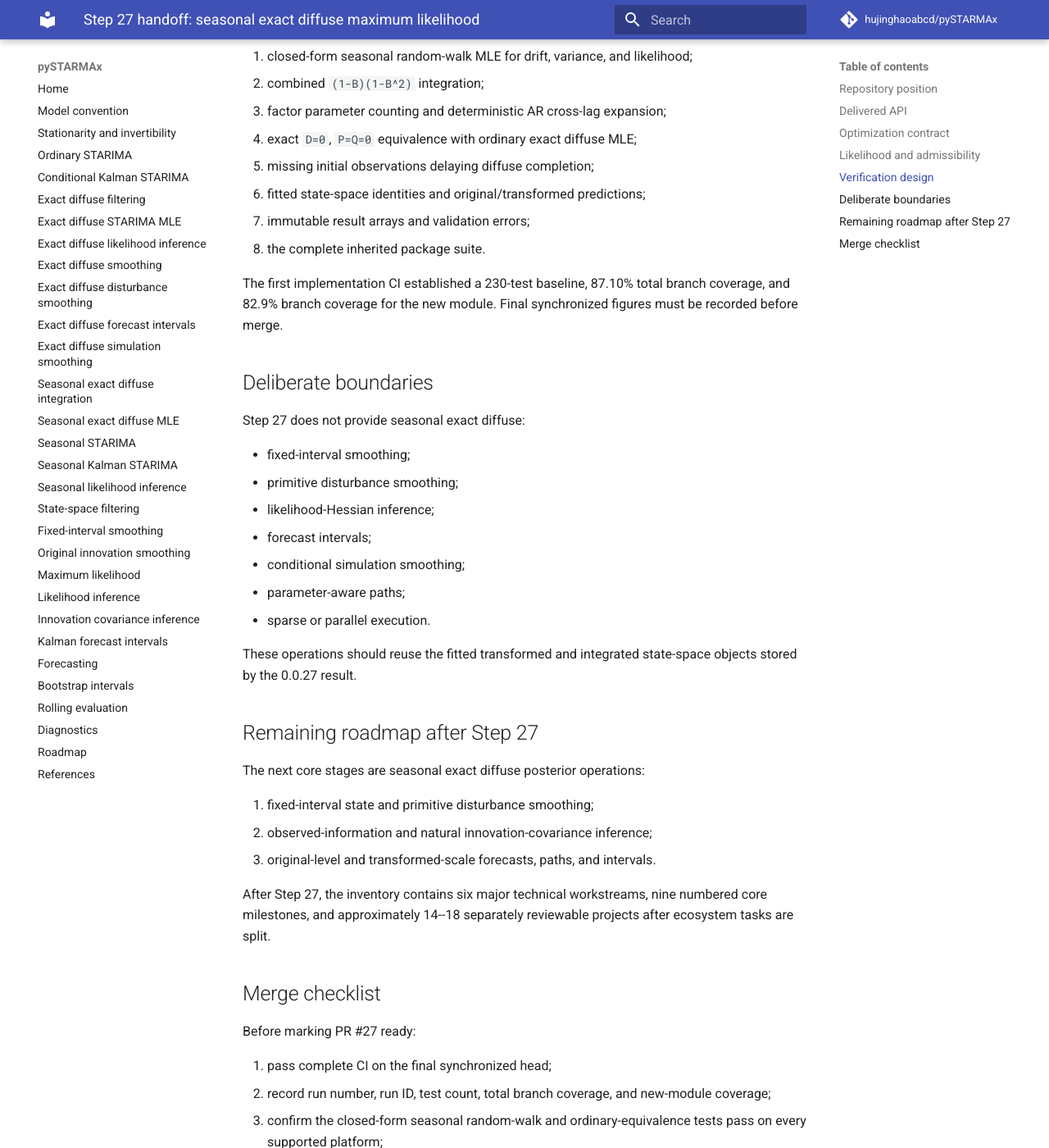
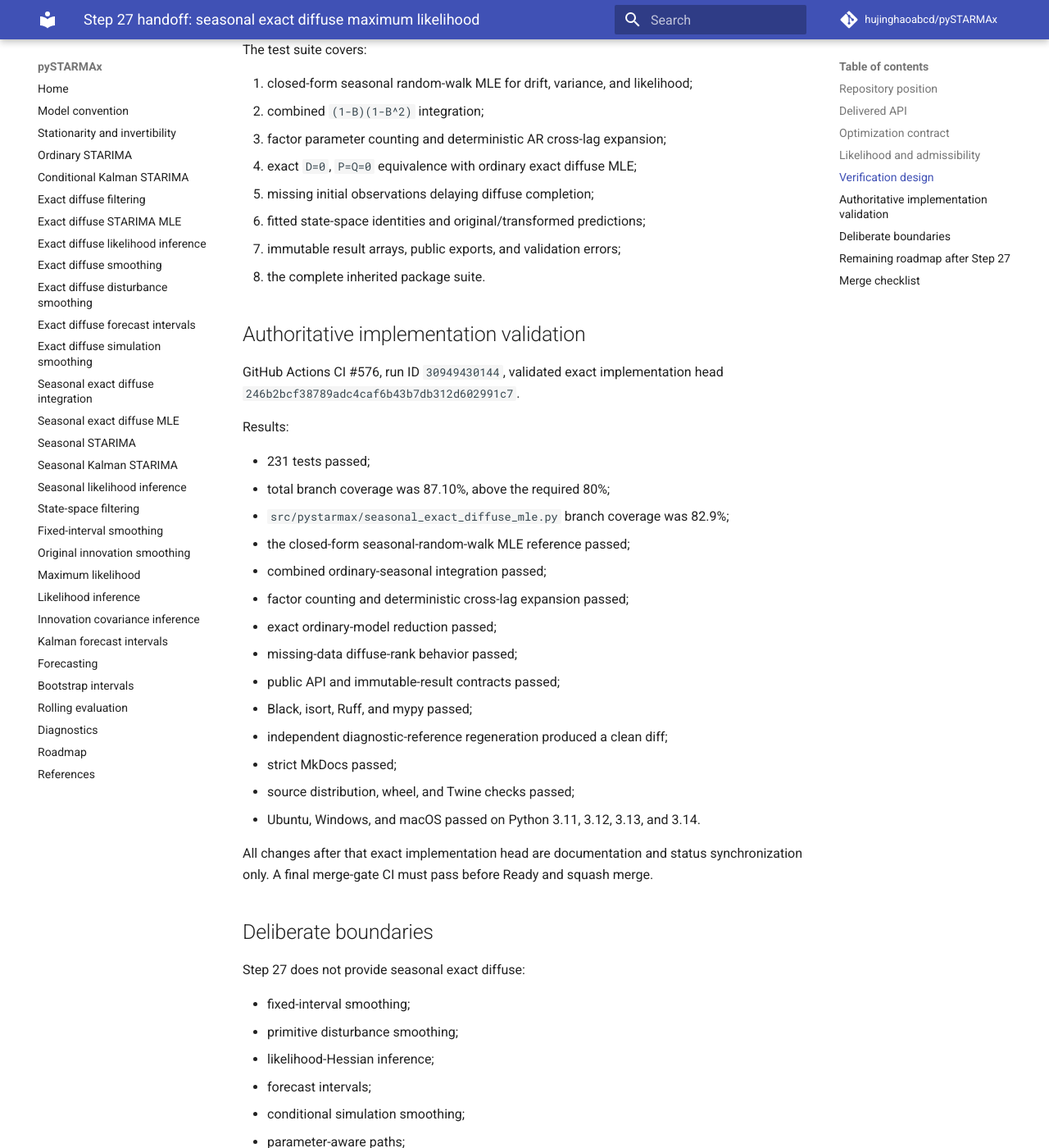
Before and after one commit to hujinghaoabcd/pySTARMAx, an MkDocs documentation site: the page built from docs/development/STEP_27_SEASONAL_EXACT_DIFFUSE_MLE.md, in a window 1280 px wide and 1400 px high, scrolled down 1926 px. Shown: the whole window at 82% size. Built offline with MkDocs 1.6.1 and Material for MkDocs 9.7.7, drawn with Linux system fonts in a browser that asks for light colours; comment, search, counter and statistics services are not loaded; some of the changed text lies outside the part shown.

Commit message:
Record Step 27 authoritative validation

```diff
--- a/docs/development/STEP_27_SEASONAL_EXACT_DIFFUSE_MLE.md
+++ b/docs/development/STEP_27_SEASONAL_EXACT_DIFFUSE_MLE.md
@@ -7,8 +7,8 @@
 - pull request: PR #27, `Add seasonal exact diffuse maximum likelihood`;
 - base: version 0.0.26 on `main` at merge commit
   `e626ff330c2e6966d1474883656bf3543f56d84a`;
-- authoritative final validation: pending on the synchronized code and
-  documentation head.
+- implementation validation: CI #576, run ID `30949430144`;
+- final synchronized documentation merge-gate: pending on this head.
 
 ## Delivered API
 
@@ -86,12 +86,34 @@ The test suite covers:
 4. exact `D=0`, `P=Q=0` equivalence with ordinary exact diffuse MLE;
 5. missing initial observations delaying diffuse completion;
 6. fitted state-space identities and original/transformed predictions;
-7. immutable result arrays and validation errors;
+7. immutable result arrays, public exports, and validation errors;
 8. the complete inherited package suite.
 
-The first implementation CI established a 230-test baseline, 87.10% total
-branch coverage, and 82.9% branch coverage for the new module. Final synchronized
-figures must be recorded before merge.
+## Authoritative implementation validation
+
+GitHub Actions CI #576, run ID `30949430144`, validated exact implementation
+head `246b2bcf38789adc4caf6b43b7db312d602991c7`.
+
+Results:
+
+- 231 tests passed;
+- total branch coverage was 87.10%, above the required 80%;
+- `src/pystarmax/seasonal_exact_diffuse_mle.py` branch coverage was 82.9%;
+- the closed-form seasonal-random-walk MLE reference passed;
+- combined ordinary-seasonal integration passed;
+- factor counting and deterministic cross-lag expansion passed;
+- exact ordinary-model reduction passed;
+- missing-data diffuse-rank behavior passed;
+- public API and immutable-result contracts passed;
+- Black, isort, Ruff, and mypy passed;
+- independent diagnostic-reference regeneration produced a clean diff;
+- strict MkDocs passed;
+- source distribution, wheel, and Twine checks passed;
+- Ubuntu, Windows, and macOS passed on Python 3.11, 3.12, 3.13, and 3.14.
+
+All changes after that exact implementation head are documentation and status
+synchronization only. A final merge-gate CI must pass before Ready and squash
+merge.
 
 ## Deliberate boundaries
 
@@ -117,7 +139,7 @@ The next core stages are seasonal exact diffuse posterior operations:
 3. original-level and transformed-scale forecasts, paths, and intervals.
 
 After Step 27, the inventory contains six major technical workstreams, nine
-numbered core milestones, and approximately 14--18 separately reviewable
+numbered core milestones, and approximately 14–18 separately reviewable
 projects after ecosystem tasks are split.
 
 ## Merge checklist
@@ -125,14 +147,12 @@ projects after ecosystem tasks are split.
 Before marking PR #27 ready:
 
 1. pass complete CI on the final synchronized head;
-2. record run number, run ID, test count, total branch coverage, and new-module
-   coverage;
-3. confirm the closed-form seasonal random-walk and ordinary-equivalence tests
+2. confirm the closed-form seasonal random-walk and ordinary-equivalence tests
    pass on every supported platform;
-4. confirm public exports, metadata, README, documentation home, roadmap,
+3. confirm public exports, metadata, README, documentation home, roadmap,
    project status, remaining-work inventory, method guide, navigation, example,
    and this handoff are synchronized;
-5. confirm no temporary workflow or generated artifact remains;
-6. confirm no unresolved review thread or review submission remains;
-7. mark ready and squash-merge;
-8. begin seasonal exact diffuse smoothing from the resulting `main`.
+4. confirm no temporary workflow or generated artifact remains;
+5. confirm no unresolved review thread or review submission remains;
+6. mark ready and squash-merge;
+7. begin seasonal exact diffuse smoothing from the resulting `main`.
```
